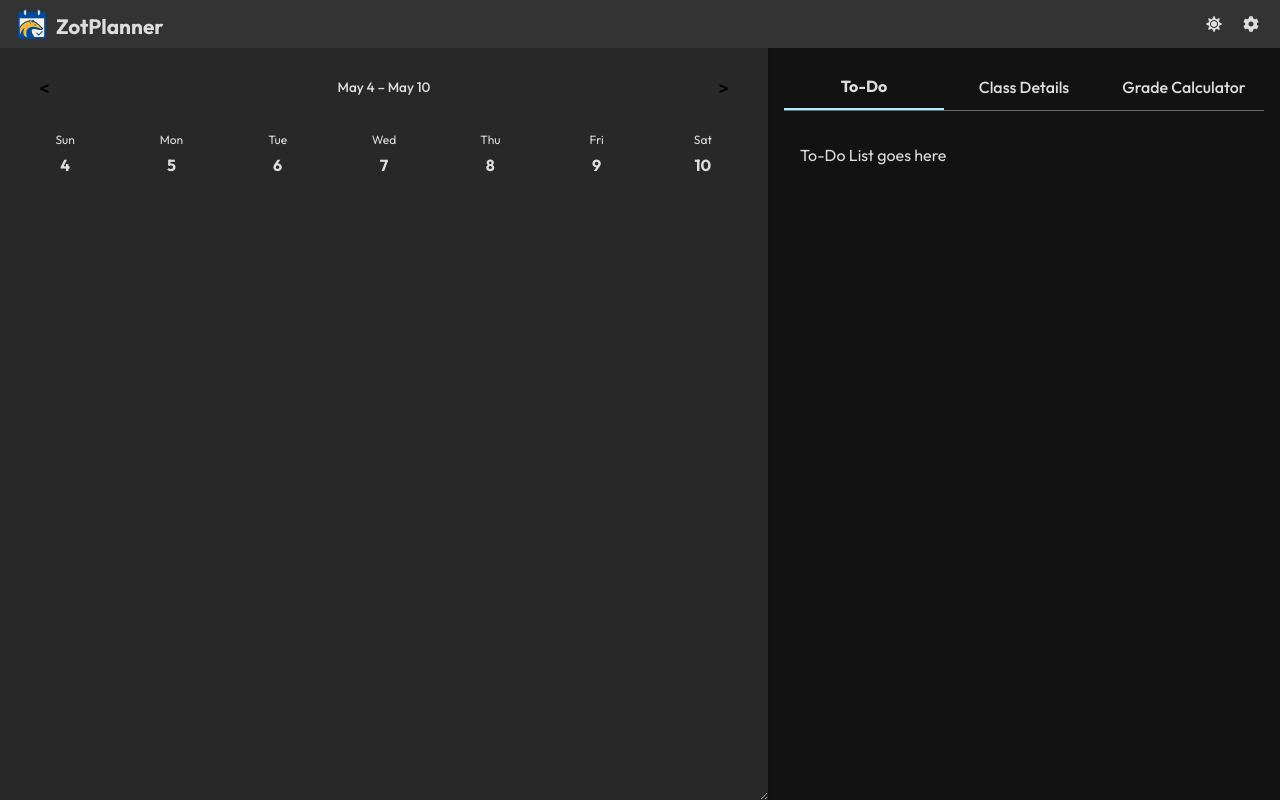
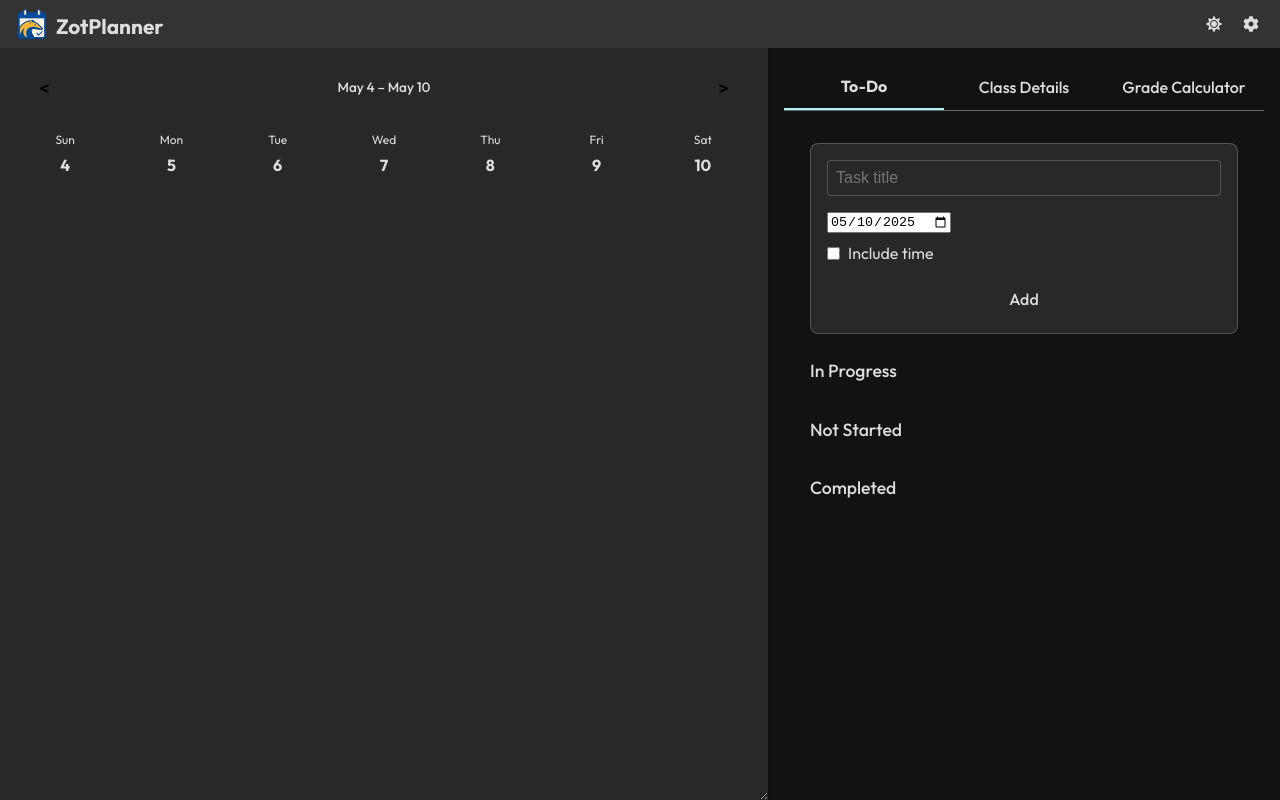
Before and after one commit to DylanBT928/ZotPlanner, a React (Vite) app: page / in a window 1280 px wide. Built offline with nearby package versions, Linux system fonts and the light colour scheme.

Commit message:
created to-do list

```diff
--- a/src/components/Todo.css
+++ b/src/components/Todo.css
@@ -0,0 +1,89 @@
+/* Container */
+.tab-content {
+  display: flex;
+  flex-direction: column;
+  gap: 1.5rem;
+  max-height: 80vh;
+  overflow-y: auto;
+  padding: 1rem;
+}
+
+/* Add‐item form */
+.tab-content > form {
+  display: flex;
+  flex-direction: column;
+  gap: 1rem;
+  border: 1px solid var(--calendar-separator);
+  border-radius: 0.5rem;
+  padding: 1rem;
+  background-color: var(--calendar-bg);
+}
+
+.tab-content > form input,
+.tab-content > form label,
+.tab-content > form button {
+  margin: 0;
+}
+
+/* Make title input span full width */
+.tab-content > form input[type="text"] {
+  width: 100%;
+}
+
+/* Sections wrapper */
+.tab-content > div.space-y-2 {
+  display: flex;
+  flex-direction: column;
+  gap: 0.5rem;
+}
+
+/* Section heading */
+.tab-content h3 {
+  margin: 0;
+  font-size: 1.1rem;
+  font-weight: 500;
+}
+
+/* Items list */
+.tab-content .space-y-1 {
+  display: flex;
+  flex-direction: column;
+  gap: 0.5rem;
+}
+
+/* Individual task card */
+.tab-content .space-y-1 > div {
+  display: flex;
+  justify-content: space-between;
+  align-items: center;
+  padding: 0.75rem;
+  border: 1px solid var(--calendar-separator);
+  border-radius: 0.25rem;
+  background-color: var(--calendar-bg);
+}
+
+/* Task details (title + dates) */
+.tab-content .space-y-1 > div > div {
+  display: flex;
+  flex-direction: column;
+  gap: 0.25rem;
+}
+
+/* Action buttons in task card */
+.tab-content .space-x-1 button {
+  background: none;
+  border: none;
+  color: var(--primary);
+  cursor: pointer;
+  font-size: 0.875rem;
+  padding: 0.25rem;
+}
+
+.tab-content .space-x-1 button:hover {
+  text-decoration: underline;
+}
+
+.include-time {
+  flex-basis: 100%;
+  margin-top: 0.5rem;
+}
--- a/src/components/Todo.tsx
+++ b/src/components/Todo.tsx
@@ -1,7 +1,163 @@
-import React from "react";
+import React, { useState } from "react";
+import "./Todo.css";
+
+type Status = "inProgress" | "notStarted" | "completed";
+interface TodoItem {
+  id: string;
+  title: string;
+  endDate: string; // YYYY-MM-DD
+  dueTime?: string; // HH:MM
+  status: Status;
+}
 
 const Todo: React.FC = () => {
-  return <div className="tab-content">To-Do List goes here</div>;
+  const [items, setItems] = useState<TodoItem[]>([]);
+  const [title, setTitle] = useState("");
+  const [dueTime, setDueTime] = useState("");
+  const [includeTime, setIncludeTime] = useState(false);
+  // default endDate to today in YYYY-MM-DD
+  const getToday = () => new Date().toISOString().slice(0, 10);
+  const [endDate, setEndDate] = useState<string>(getToday());
+
+  const addItem = () => {
+    if (!title || !endDate) return;
+    setItems([
+      ...items,
+      {
+        id: Date.now().toString(),
+        title,
+        dueTime: includeTime ? dueTime : undefined,
+        endDate,
+        status: "notStarted",
+      },
+    ]);
+
+    setTitle("");
+    setDueTime("");
+    setIncludeTime(false);
+    // reset endDate back to today
+    setEndDate(getToday());
+  };
+
+  const move = (id: string, status: Status) =>
+    setItems(items.map((i) => (i.id === id ? { ...i, status } : i)));
+
+  const sections: { label: string; key: Status }[] = [
+    { label: "In Progress", key: "inProgress" },
+    { label: "Not Started", key: "notStarted" },
+    { label: "Completed", key: "completed" },
+  ];
+
+  return (
+    <div className="tab-content p-4 space-y-6">
+      <form
+        onSubmit={(e) => {
+          e.preventDefault();
+          addItem();
+        }}
+        className="flex flex-wrap items-end gap-2 border p-4 rounded"
+      >
+        <div className="flex">
+          <input
+            type="text"
+            placeholder="Task title"
+            value={title}
+            onChange={(e) => setTitle(e.target.value)}
+            onKeyDown={(e) => {
+              if (e.key === "Enter") {
+                e.preventDefault();
+                addItem();
+              }
+            }}
+            className="w-full border rounded px-2 py-1"
+          />
+        </div>
+        {/* Row 2: End date + time */}
+        <div className="flex items-center gap-2">
+          <input
+            type="date"
+            required
+            value={endDate}
+            onChange={(e) => setEndDate(e.target.value)}
+            className="border rounded px-2 py-1"
+          />
+          {includeTime && (
+            <input
+              type="time"
+              value={dueTime}
+              onChange={(e) => setDueTime(e.target.value)}
+              className="border rounded px-2 py-1"
+            />
+          )}
+          {/* force this checkbox onto its own line */}
+          <label className="include-time flex items-center space-x-1">
+            <input
+              type="checkbox"
+              checked={includeTime}
+              onChange={(e) => setIncludeTime(e.target.checked)}
+              className="form-checkbox"
+            />
+            <span className="text-sm">Include time</span>
+          </label>
+        </div>
+        <button
+          type="submit"
+          className="bg-blue-600 text-white px-4 py-1 rounded hover:bg-blue-700"
+        >
+          Add
+        </button>
+      </form>
+
+      {sections.map((sec) => (
+        <div key={sec.key} className="space-y-2">
+          <h3 className="font-semibold">{sec.label}</h3>
+          <div className="space-y-1">
+            {items
+              .filter((i) => i.status === sec.key)
+              .map((i) => (
+                <div
+                  key={i.id}
+                  className="flex justify-between items-center border rounded px-3 py-2"
+                >
+                  <div>
+                    <div className="font-medium">{i.title}</div>
+                    <div className="text-sm text-gray-500">
+                      {i.dueTime ?? ""} {i.endDate}
+                    </div>
+                  </div>
+                  <div className="space-x-1">
+                    {sec.key !== "notStarted" && (
+                      <button
+                        onClick={() => move(i.id, "notStarted")}
+                        className="text-sm text-yellow-600"
+                      >
+                        ↺ Not Started
+                      </button>
+                    )}
+                    {sec.key !== "inProgress" && (
+                      <button
+                        onClick={() => move(i.id, "inProgress")}
+                        className="text-sm text-blue-600"
+                      >
+                        ▶ In Progress
+                      </button>
+                    )}
+                    {sec.key !== "completed" && (
+                      <button
+                        onClick={() => move(i.id, "completed")}
+                        className="text-sm text-green-600"
+                      >
+                        ✔ Completed
+                      </button>
+                    )}
+                  </div>
+                </div>
+              ))}
+          </div>
+        </div>
+      ))}
+    </div>
+  );
 };
 
 export default Todo;
```
